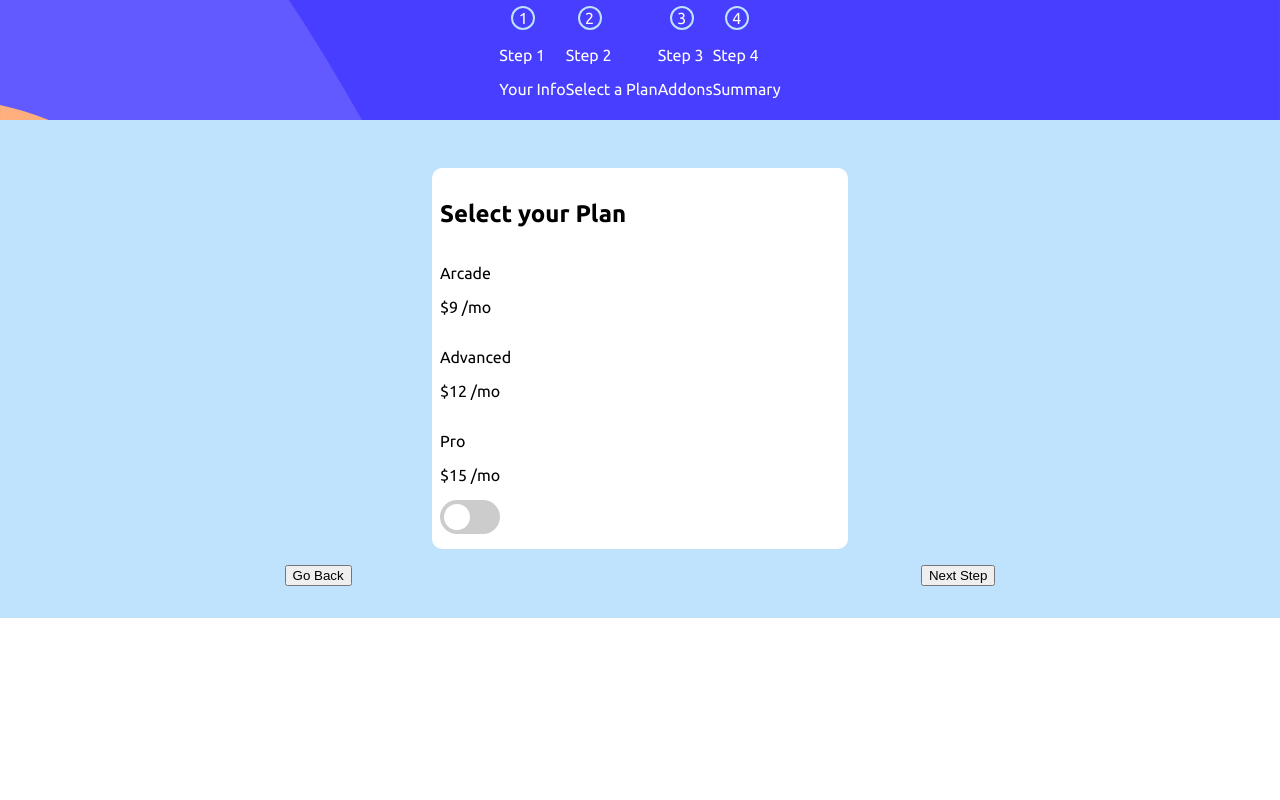
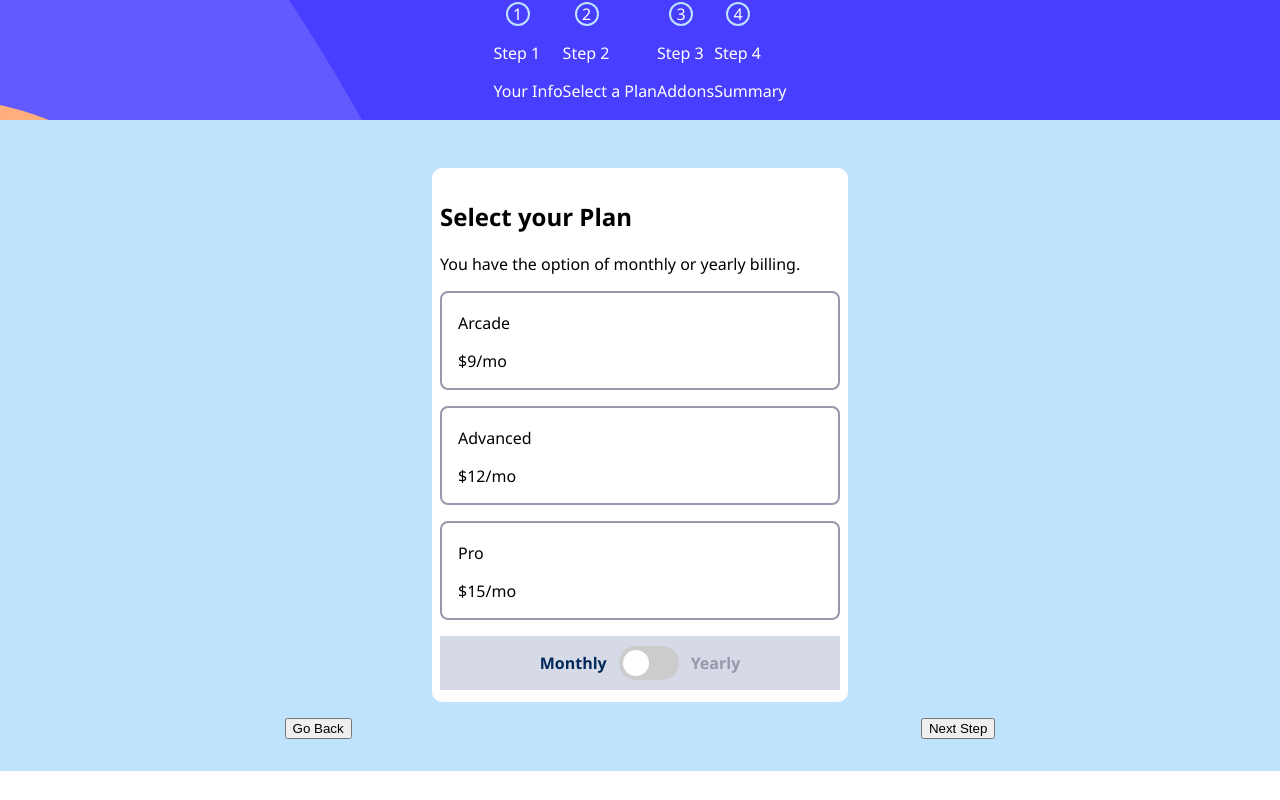
Before and after one commit to Perry-Cham/multi-step-form, a React (Vite) app: page / in a window 1280 px wide. Both pictures are taken after typing "Sample", "Sample", "Sample" into the empty fields and a click on the button "Next Step". Built offline with nearby package versions, Linux system fonts and the light colour scheme.

Commit message:
Finished styling second stage of the form

```diff
--- a/index.html
+++ b/index.html
@@ -2,11 +2,12 @@
 <html lang="en">
   <head>
     <meta charset="UTF-8" />
+    <meta name="viewport" content="width=device-width, initial-scale=1.0" />
     <link rel="icon" type="image/svg+xml" href="/vite.svg" />
-    <meta name="viewport" content="width=device-width, initial-scale=1.0" />
+  <!--
     <link rel="preconnect" href="https://fonts.googleapis.com">
 <link rel="preconnect" href="https://fonts.gstatic.com" crossorigin>
-<link href="https://fonts.googleapis.com/css2?family=Ubuntu:ital,wght@0,300;0,400;0,500;0,700;1,300;1,400;1,500;1,700&display=swap" rel="stylesheet">
+<link href="https://fonts.googleapis.com/css2?family=Ubuntu:ital,wght@0,300;0,400;0,500;0,700;1,300;1,400;1,500;1,700&display=swap" rel="stylesheet"> -->
     <title>Vite + React</title>
   </head>
   <body>
--- a/src/components/form-steps/step-2.jsx
+++ b/src/components/form-steps/step-2.jsx
@@ -1,32 +1,37 @@
 import {useState, useEffect} from 'react';
 function Step_2({stage, handleChangePlanType, planType, prices,setPlan}){
   function handleChangePlan(e){
-    console.log(e)
     setPlan(e.target.value)
   }
   return(
   <div className={`form-step stage-two ${stage == 2 ? "show-step": "hide-step"}`}>
     <h2>Select your Plan</h2>
+    <p>You have the option of monthly or yearly billing.</p>
     <label>
-          <input type="checkbox" value="Arcade" onChange={(e) => handleChangePlan(e)}/>
+          <input name="plan" type="checkbox" value="Arcade" onChange={(e) => handleChangePlan(e)}/>
           <p>Arcade</p>
-          <p>${prices.arcade2} {planType == "monthly"?"/mo":"/yr"}</p>
+          <p>${prices.arcade2}{planType == "monthly"?"/mo":"/yr"}</p>
     </label>
     <label>
-          <input type="checkbox" value="Advanced" onChange={(e) => handleChangePlan(e)}/>
+          <input name="plan" type="checkbox" value="Advanced" onChange={(e) => handleChangePlan(e)}/>
           <p>Advanced</p>
-          <p>${prices.advanced} {planType == "monthly"?"/mo":"/yr"}</p>
+          <p>${prices.advanced}{planType == "monthly"?"/mo":"/yr"}</p>
     </label>
     <label>
-          <input type="checkbox" value="Pro" onChange={(e) => handleChangePlan(e)}/>
+          <input name="plan" type="checkbox" value="Pro" onChange={(e) => handleChangePlan(e)}/>
           <p>Pro</p>
-          <p>${prices.pro} {planType == "monthly"?"/mo":"/yr"}</p>
+          <p>${prices.pro}{planType == "monthly"?"/mo":"/yr"}</p>
     </label>
 
-  <label className="switch">
+    <div className="plan-type-switcher">
+      <p className={`mo ${planType == "monthly" ? "current-planType" : ""}`}>Monthly</p>
+        <label className="switch">
   <input type="checkbox" value="monthly" onChange={handleChangePlanType}/>
   <span className="slider round"></span>
 </label>
+<p className={`yr ${planType == "yearly" ? "current-planType" : ""}`}>Yearly</p>
+    </div>
+
 
   </div>)
 }
--- a/src/components/form-steps/step-4.jsx
+++ b/src/components/form-steps/step-4.jsx
@@ -11,7 +11,6 @@ function Step_4({planType,plan,addons,setStage,stage,prices, submitted}){
 
   const totalUp = () => {
  const addonsTotal = addonCopy ? addonCopy.reduce((prev, curr) => prev + curr.price, 0) : 0;
- console.log(prices, plan)
  const p = plan.toLowerCase()
  return addonsTotal + prices[p]
   }
--- a/src/styles/styles.css
+++ b/src/styles/styles.css
@@ -77,13 +77,33 @@ body{
   }
   label{
     display:block;
+
   }
   label:has(input:checked){
-    border:solid 5px blue;
+    border:solid 2px blue;
     border-radius:1rem;
+  background-color: var(--Blue-300);
   }
-
-
+.stage-two label:not(.switch){
+  border:solid 2px var(--Grey-500);
+  border-radius:.5rem;
+  padding-left:1rem;
+  margin-bottom:1rem;
+}
+.stage-two .plan-type-switcher{
+  display:flex;
+  justify-content: center;
+  align-items: center;
+  color:var(--Grey-500);
+  background-color:var(--Purple-200) ;
+  font-weight:600;
+}
+.mo, .yr{
+  margin:1rem .75rem;
+}
+.current-planType{
+  color: var(--Blue-950);
+}
   /* Form Footer Styles */
   .form-footer{
     display:flex;
@@ -127,11 +147,11 @@ body{
 }
 
 input:checked + .slider {
-  background-color: #2196F3;
+  background-color: var(--Blue-950);
 }
 
 input:focus + .slider {
-  box-shadow: 0 0 1px #2196F3;
+  box-shadow: 0 0 1px (--Blue-950);
 }
 
 input:checked + .slider:before {
```
